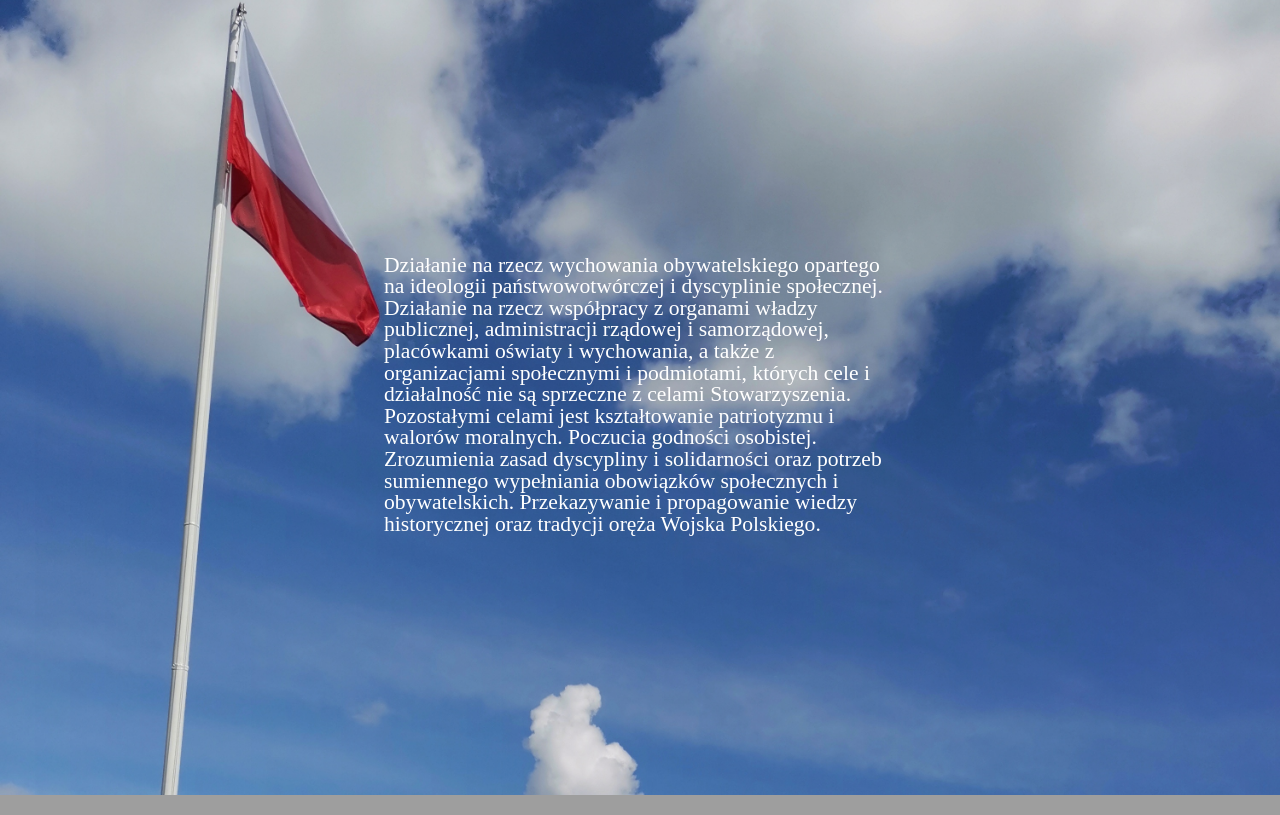
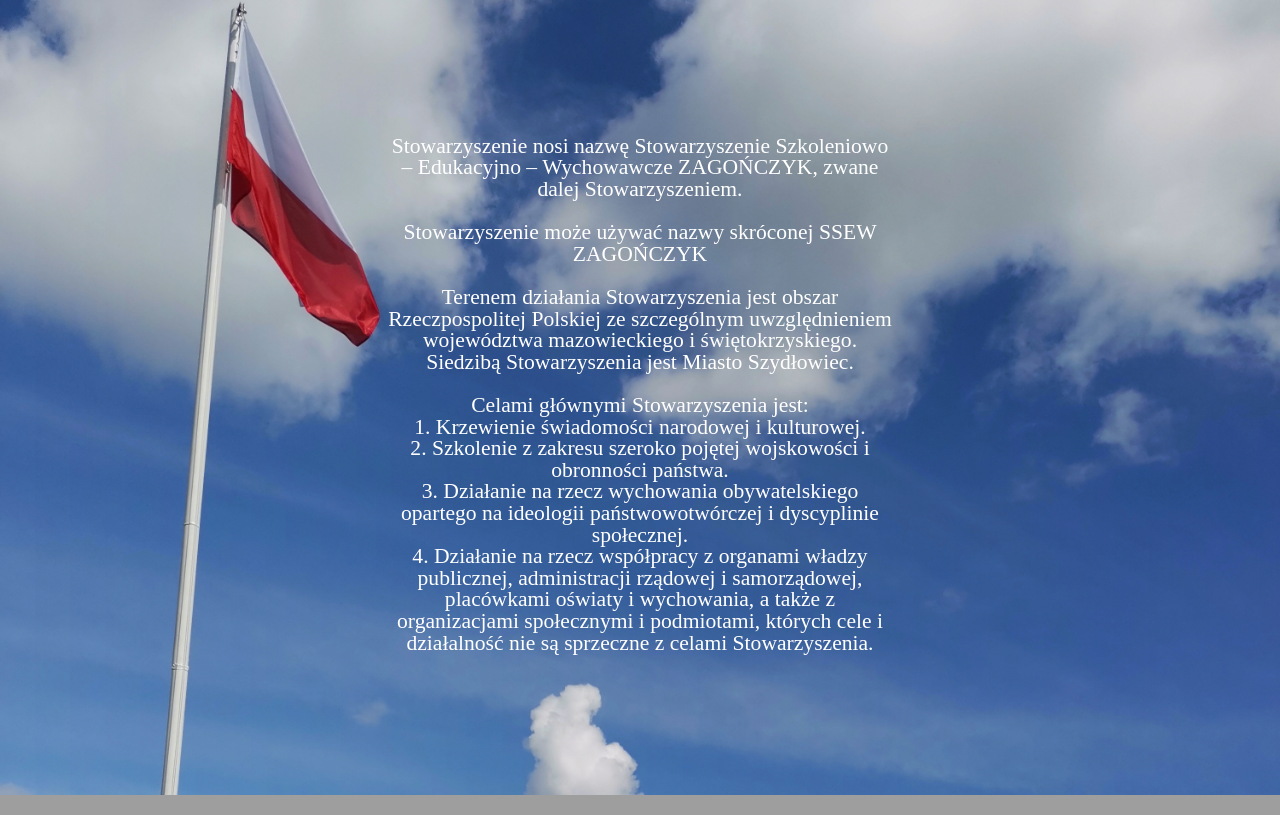
Before and after one commit to ficoCT/ssw-zagonczyk, a React (Create React App) app: page / in a window 1280 px wide. Shown: the part 2405-3220 px from the top of the page. Built offline with nearby package versions, Linux system fonts and the light colour scheme; grey boxes are pictures that could not be loaded.

Commit message:
Facebook link.

```diff
--- a/src/components/HomeAboutUs.js
+++ b/src/components/HomeAboutUs.js
@@ -6,13 +6,26 @@ function HomeAboutUs() {
         <section id="homeAboutUs" className="aboutUs">
             <AboutUsImage />
             <div className="aboutUs__text">
-                Działanie na rzecz wychowania obywatelskiego opartego na ideologii państwowotwórczej i dyscyplinie
-                społecznej. Działanie na rzecz współpracy z organami władzy publicznej, administracji rządowej
-                i samorządowej, placówkami oświaty i wychowania, a także z organizacjami społecznymi i podmiotami,
-                których cele i działalność nie są sprzeczne z celami Stowarzyszenia. Pozostałymi celami jest
-                kształtowanie patriotyzmu i walorów moralnych. Poczucia godności osobistej. Zrozumienia zasad dyscypliny
-                i solidarności oraz potrzeb sumiennego wypełniania obowiązków społecznych i obywatelskich. Przekazywanie
-                i propagowanie wiedzy historycznej oraz tradycji oręża Wojska Polskiego.
+                Stowarzyszenie nosi nazwę Stowarzyszenie Szkoleniowo – Edukacyjno – Wychowawcze ZAGOŃCZYK,
+                zwane dalej Stowarzyszeniem.
+                <br />
+                <br />
+                Stowarzyszenie może używać nazwy skróconej SSEW ZAGOŃCZYK
+                <br />
+                <br />
+                Terenem działania Stowarzyszenia jest obszar Rzeczpospolitej Polskiej ze szczególnym
+                uwzględnieniem województwa mazowieckiego i świętokrzyskiego.
+                Siedzibą Stowarzyszenia jest Miasto Szydłowiec.
+                <br />
+                <br />
+                Celami głównymi Stowarzyszenia jest:  <br />
+                1. Krzewienie świadomości narodowej i kulturowej.  <br />
+                2. Szkolenie z zakresu szeroko pojętej wojskowości i obronności państwa.  <br />
+                3. Działanie na rzecz wychowania obywatelskiego opartego na ideologii państwowotwórczej i dyscyplinie
+                społecznej.  <br />
+                4. Działanie na rzecz współpracy z organami władzy publicznej, administracji rządowej i samorządowej,
+                placówkami oświaty i wychowania, a także z organizacjami społecznymi i podmiotami, których cele
+                i działalność nie są sprzeczne z celami Stowarzyszenia.
             </div>
         </section>
     );
--- a/src/components/HomeContact.js
+++ b/src/components/HomeContact.js
@@ -39,11 +39,13 @@ function HomeContact() {
                         <p>ssew.zagonczyk@gmail.com</p>
                     </div>
                     <div className="contact__container__footer__single">
-                        <FontAwesomeIcon
-                            className="contact__container__footer__single__icons"
-                            icon={faFacebookF}
-                        />
-                        <p>Jesteśmy również na Facebooku.</p>
+                        <a href="https://www.facebook.com/profile.php?id=100079740142149">
+                            <FontAwesomeIcon
+                                className="contact__container__footer__single__icons"
+                                icon={faFacebookF}
+                            />
+                            <p>Jesteśmy również na Facebooku.</p>
+                        </a>
                     </div>
                 </div>
             </div>
--- a/src/scss/elements/_homeAboutUs.scss
+++ b/src/scss/elements/_homeAboutUs.scss
@@ -7,6 +7,7 @@
     font-size: 1.35rem;
     margin: auto;
     width: 40%;
+    text-align: center;
   }
 
   &__image {
--- a/src/scss/elements/_homeContact.scss
+++ b/src/scss/elements/_homeContact.scss
@@ -35,6 +35,17 @@
         margin-top: 1.25rem;
         margin-bottom: 1.25rem;
 
+        a {
+          text-decoration: none;
+          cursor: pointer;
+
+        }
+
+        p {
+          color: white;
+          font-size: 1rem;
+        }
+
         &__icons {
           font-size: 1.5rem;
           color: deepskyblue;
```
